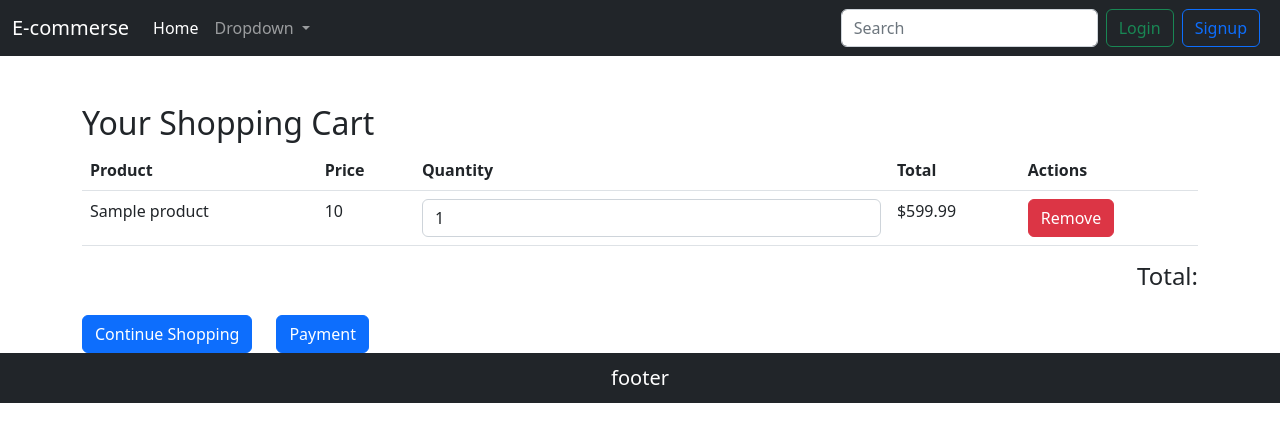
After one commit to Binshabs/Ecommerce, a Django app: template Todoproject/templates/cart.html in a window 1280 px wide. The commit adds this page. Shown: the top 442 px of the page. Run offline with Django 5.2, Linux system fonts and the light colour scheme; the template is opened without the code that fills it: most values are stand-ins (such as "Sample title", 1, 10 or a date in 2020).

Commit message:
new file

```diff
--- a/Todoproject/cartapp/views.py
+++ b/Todoproject/cartapp/views.py
@@ -20,5 +20,7 @@ def addcart(req,id):
 
 def displaycart(req):
     user=req.session['user']
+
+
     cart=Cart.objects.all().filter(user=user)
     return render(req,'cart.html',{'cart':cart})
--- a/Todoproject/static/css/style.css
+++ b/Todoproject/static/css/style.css
@@ -8,18 +8,23 @@
     text-align: center;
 }
 .card-group{
-  width: 85vw;
+  width: 90vw;
   margin-left: 250px;
 
 
 }
+
 .card-group img{
-  width: 200px;
-  margin-left: 30px;
-  margin-right: 20px;
-  margin-top: 5px;
+      width: 250px;
+      margin-left: 170px;
+      margin-right: 20px;
+      margin-top: 5px;
+      padding-right:100px ;
 
 }
+
+
+
 .card-group a{
   text-decoration: none;
   color: black;
@@ -49,3 +54,6 @@
   margin-left: 800px;
 
 }
+body{
+  overflow-x: hidden;
+}
--- /dev/null
+++ b/Todoproject/templates/cart.html
@@ -0,0 +1,50 @@
+{% extends 'base.html' %}
+{% load static %}
+{% block content %}
+
+<div class="container mt-5">
+    <h2>Your Shopping Cart</h2>
+    <table class="table">
+        <thead>
+            <tr>
+                <th scope="col">Product</th>
+                <th scope="col">Price</th>
+                <th scope="col">Quantity</th>
+                <th scope="col">Total</th>
+                <th scope="col">Actions</th>
+            </tr>
+        </thead>
+        <tbody>
+            {% for i in cart %}
+            <tr>
+                <td>{{i.product}}</td>
+                <td>{{i.price}}</td>
+                <td>
+                    <input type="number" value="1" min="1" class="form-control">
+                </td>
+                <td>$599.99</td>
+                <td>
+                    <button class="btn btn-danger">Remove</button>
+                </td>
+            </tr>
+            {% endfor %}
+
+        </tbody>
+    </table>
+
+    <div class="row justify-content-end">
+        <div class="col-auto">
+            <h4>Total:</h4>
+        </div>
+    </div>
+
+    <div class="row mt-3">
+        <div class="col-auto">
+            <a href="#" class="btn btn-primary">Continue Shopping</a>
+        </div>
+        <div class="col-auto">
+            <a href="#" class="btn btn-primary">Payment</a>
+        </div>
+    </div>
+</div>
+{% endblock %}
--- a/Todoproject/templates/details.html
+++ b/Todoproject/templates/details.html
@@ -22,7 +22,7 @@
                 {% if data.stock >= 1 %}
 
                 <!-- <button class="btn btn-primary me-3">Add to cart</button> -->
-                <a href="{% url 'cartapp:addcart' details.id %}" type="button" class="btn btn-warning me-3 p-3">Add to cart</a>
+                <a href="{% url 'cartapp:addcart' data.id %}" type="button" class="btn btn-warning btn-sm me-3 p-3">Add to cart</a>
                 <button class="btn btn-danger me-3">Buy Now</button>
                 {% else %}
 
--- a/Todoproject/templates/index.html
+++ b/Todoproject/templates/index.html
@@ -49,6 +49,4 @@
 </div>
 
 
-
-
 {% endblock %}
```
